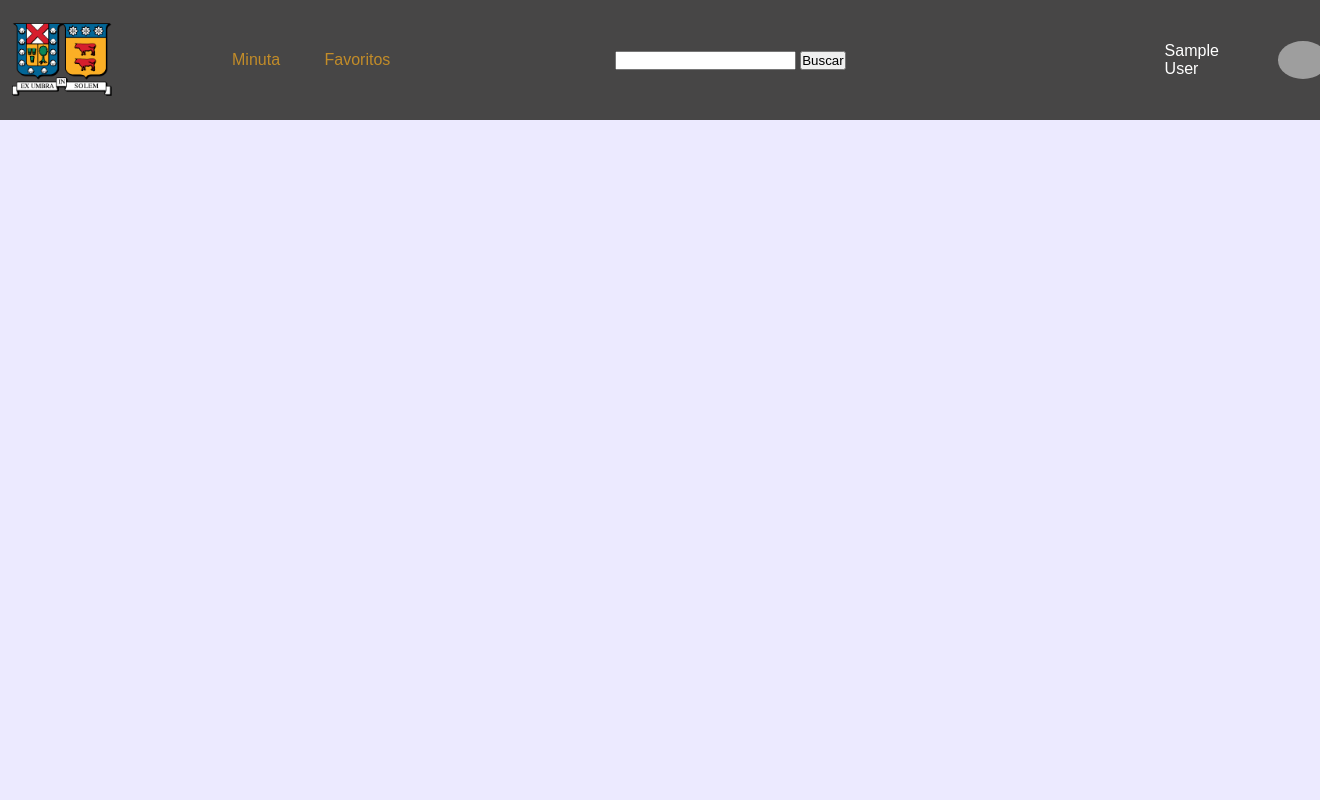
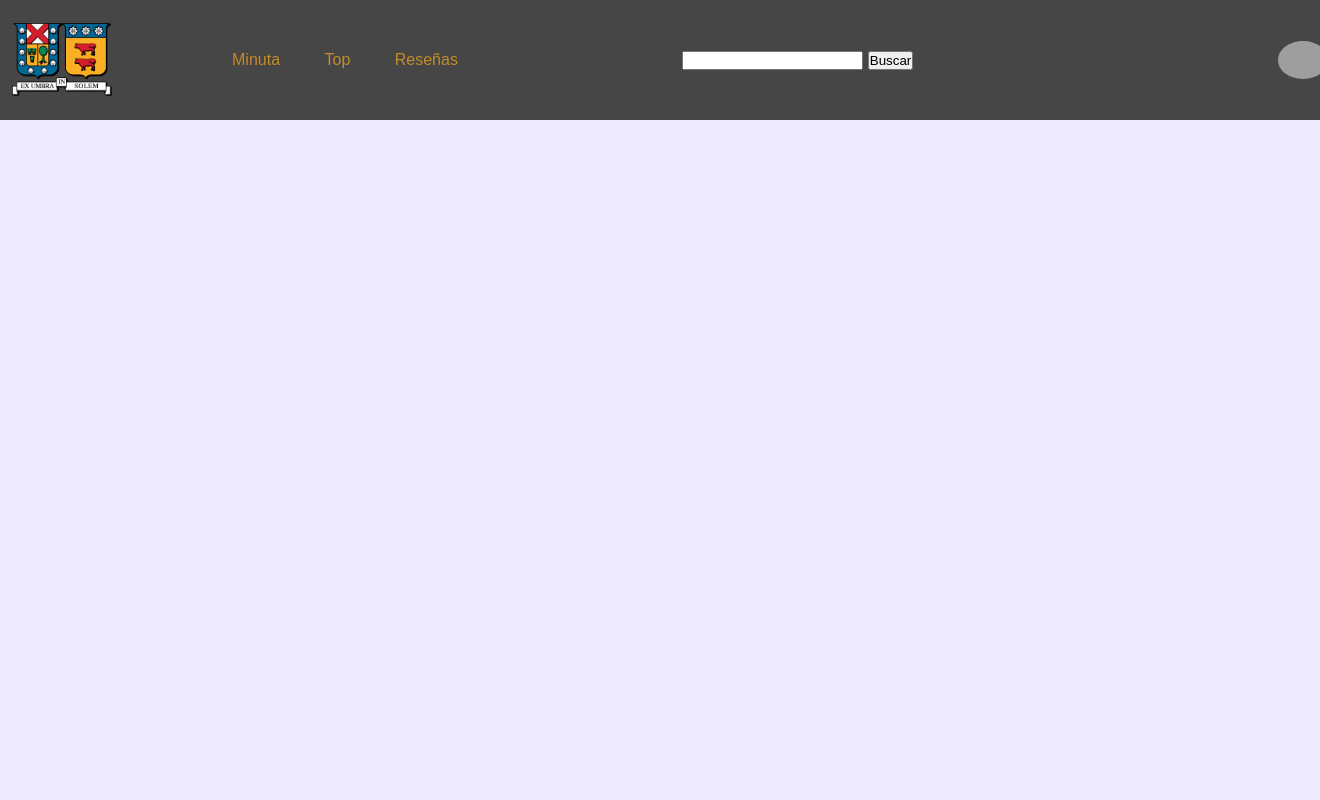
Before and after one commit to soloimsad/BD-T2, a PHP site: page /welcome in a window 1320 px wide. Run offline with PHP 8.4, Linux system fonts and the light colour scheme; the visitor is signed in with stand-in values (Sample User, id 1); grey boxes are pictures that could not be loaded.

Commit message:
se viene

```diff
--- a/style.css
+++ b/style.css
@@ -144,3 +144,12 @@
 .favoritos-form {
     text-align: right;
 }
+
+h2 {
+    font-family: Arial, sans-serif; /* Cambia la fuente según tus preferencias */
+    font-weight: normal; /* Ajusta el peso de la fuente según tus preferencias */
+}
+
+strong {
+    font-weight: bold; /* Esto establece el texto en negrita */
+}
--- a/welcome.php
+++ b/welcome.php
@@ -18,8 +18,10 @@
             <img src="img/favicon.ico" class="logo">
 
             <ul>
-                <li><a href="home">Minuta</a></li>
-                <li><a href="welcome?favoritos">Favoritos</a></li>
+                <li><a href="#">Minuta</a></li>
+                <li><a href="#">Top</a></li>
+                <li><a href="#">Reseñas</a></li>
+
 
                 <li><form action="welcome" method="get">
                     <input type="text" name="barra" >
@@ -27,10 +29,10 @@
 
                 </form></li>
 
-            </li>
+
             </ul>
 
-            <span class="user-name" style="color: #FFFFFF;"><?php echo $_SESSION['nombre']; ?></span>
+
             <img src="img/llama2.gif" class="user-pic" onclick="toggleMenu()">
 
 
@@ -38,9 +40,8 @@
                 <div class="sub-menu">
                     <div class="uer-info">
 
-                        <img src="img/user.png" width="50" height="50">
-                        <h2></h2>
-
+                        <img src="img/llama2.gif" width="50" height="50">
+                        <h2><strong><?php echo $_SESSION['nombre']; ?></h3>
                     </div>
                     <hr>
                     <a href="#" class="sub-menu-link">
@@ -79,11 +80,7 @@
                 echo '<div class="receta">';
                 echo '<h3>' . $row['nombre'] . '</h3>';
 
-                // Mostrar la imagen de la receta
                 echo '<img src="' . $row['url_foto'] . '" alt="' . $row['nombre'] . '" style="width: 200px; height: 150px;">';
-
-
-                // Otros detalles de la receta (puedes ajustar esto según tus necesidades)
 
                 echo '<form action="welcome" method="get">';
                 echo '<input type="hidden" name="ver_receta" value="' . $row['id_receta'] . '">';
```
